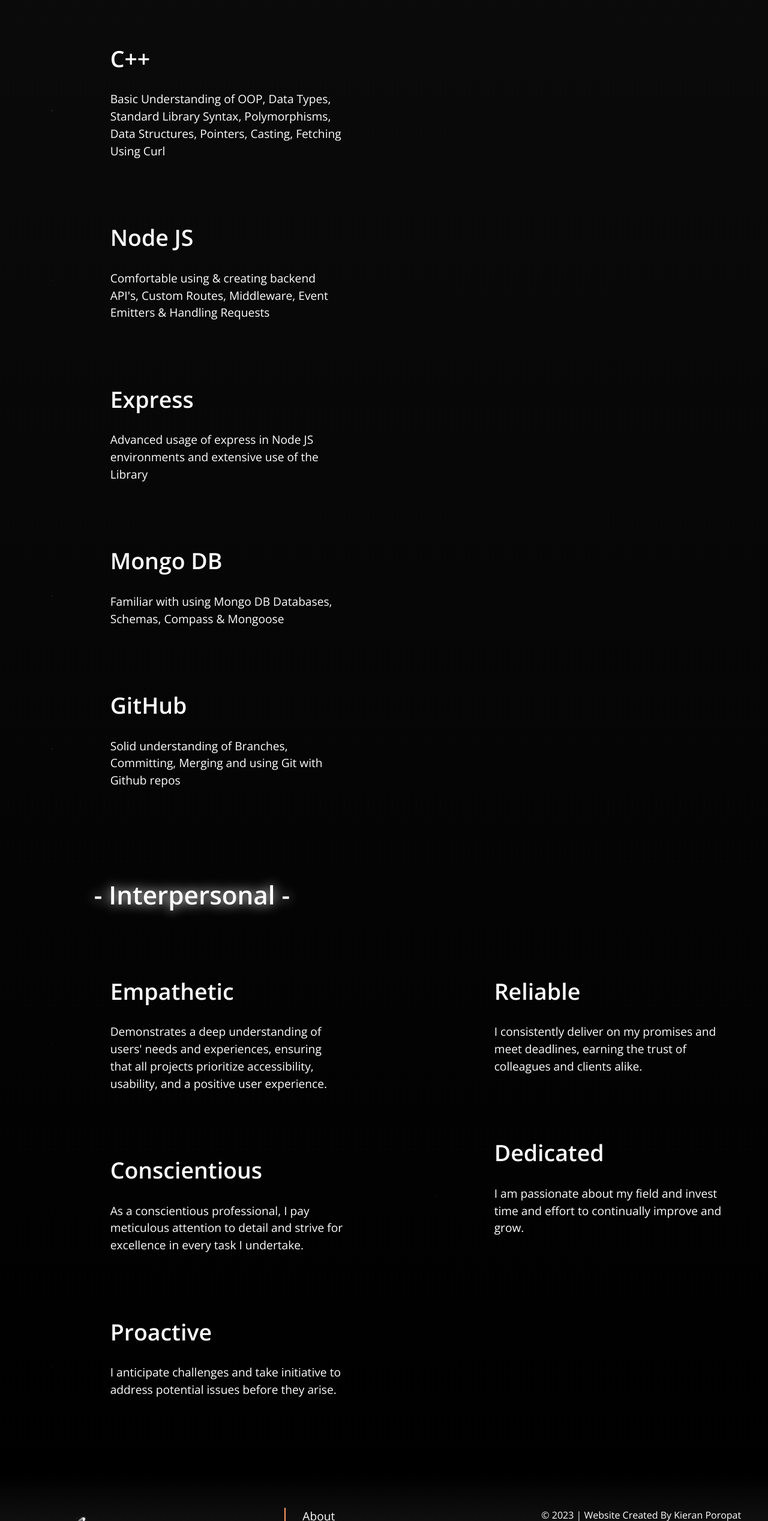
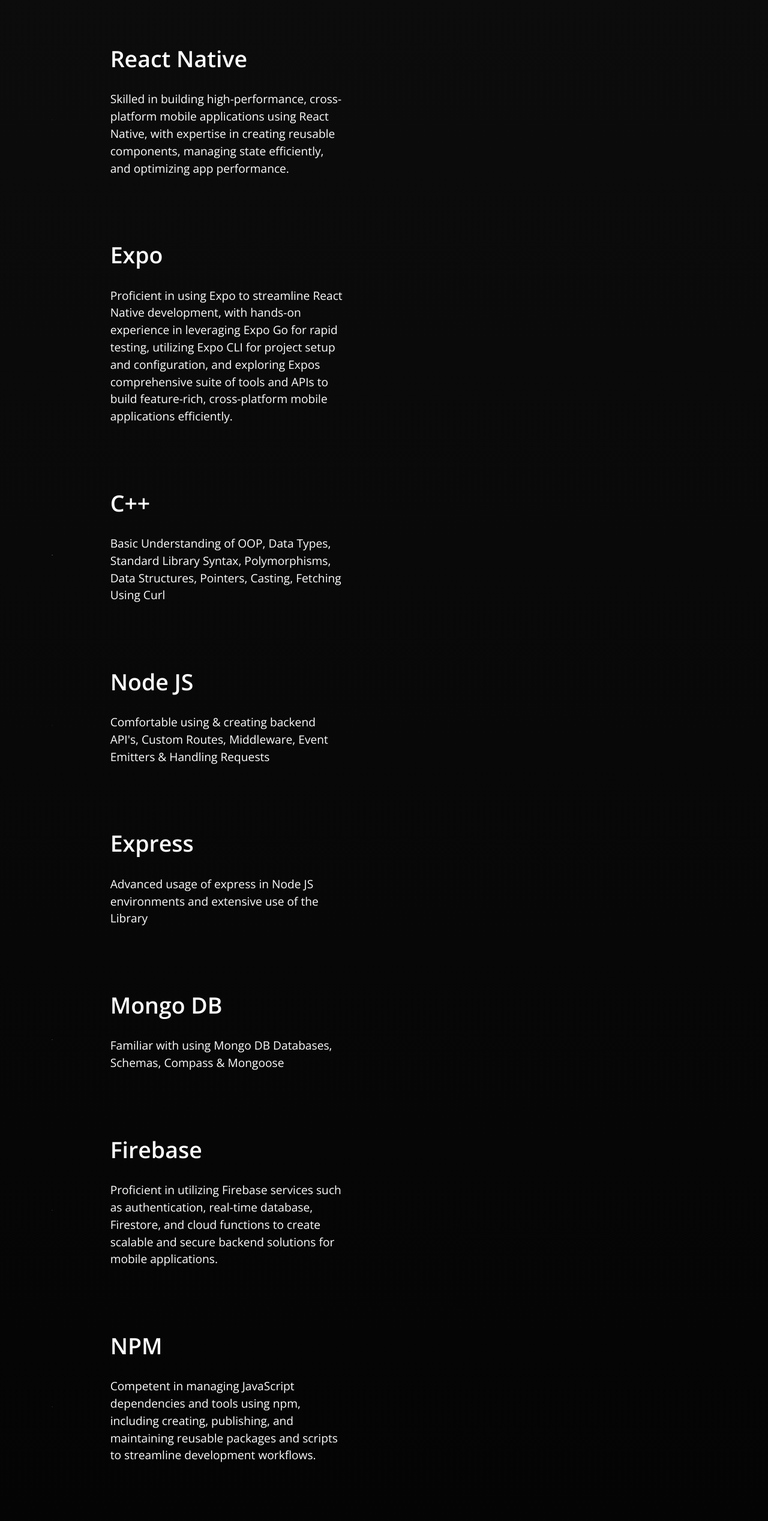
Before and after one commit to poro0002/mad9013-project-portfolio, a plain HTML site: page index.html in a window 1280 px wide. Shown: the part 2165-4701 px from the top of the page at 60% size. Drawn offline with nearby package versions, Linux system fonts and the light colour scheme.

Commit message:
changes to skills and dribble link updated

```diff
--- a/index.html
+++ b/index.html
@@ -157,6 +157,41 @@
 
                     <div class="skill">
                         <div class="card__img">
+                            <img src="./content/react-native-logo_white.png" alt="react native logo" >
+                         </div>
+                         <div class="card__info">
+                            <div class="card__text-box">
+                                <!-- prof comment
+                                  should be h3
+                                -->
+                                <h2 class="card-content__title">React Native</h2>
+                                <p class="card-content__text">Skilled in building high-performance, cross-platform mobile applications using React Native, with expertise in creating reusable components, managing state efficiently, and optimizing app performance.</p>
+                            </div>
+
+                        </div>
+                    </div>
+
+
+                    <div class="skill">
+                        <div class="card__img">
+                            <img src="./content/expo-logo_white.png" alt="Expo Logo" >
+                         </div>
+                         <div class="card__info">
+                            <div class="card__text-box">
+                                <!-- prof comment
+                                  should be h3
+                                -->
+                                <h2 class="card-content__title">Expo</h2>
+                                <p class="card-content__text">Proficient in using Expo to streamline React Native development, with hands-on experience in leveraging Expo Go for rapid testing, utilizing Expo CLI for project setup and configuration, and exploring Expos comprehensive suite of tools and APIs to build feature-rich, cross-platform mobile applications efficiently.</p>
+                            </div>
+
+                        </div>
+                    </div>
+
+
+
+                    <div class="skill">
+                        <div class="card__img">
                             <img src="./content/cpp_white.png" alt="C++ logo" >
                          </div>
                          <div class="card__info">
@@ -214,6 +249,38 @@
                                 -->
                                 <h2 class="card-content__title">Mongo DB</h2>
                                 <p class="card-content__text">Familiar with using Mongo DB Databases, Schemas, Compass & Mongoose</p>
+                            </div>
+
+                        </div>
+                    </div>
+
+                    <div class="skill">
+                        <div class="card__img">
+                            <img src="./content/firebase-logo_white.png" alt="firebase" >
+                         </div>
+                         <div class="card__info">
+                            <div class="card__text-box">
+                                <!-- prof comment
+                                  should be h3
+                                -->
+                                <h2 class="card-content__title">Firebase</h2>
+                                <p class="card-content__text">Proficient in utilizing Firebase services such as authentication, real-time database, Firestore, and cloud functions to create scalable and secure backend solutions for mobile applications.</p>
+                            </div>
+
+                        </div>
+                    </div>
+
+                    <div class="skill">
+                        <div class="card__img">
+                            <img src="./content/npm-logo_white.png" alt="npm logo" >
+                         </div>
+                         <div class="card__info">
+                            <div class="card__text-box">
+                                <!-- prof comment
+                                  should be h3
+                                -->
+                                <h2 class="card-content__title">NPM</h2>
+                                <p class="card-content__text">Competent in managing JavaScript dependencies and tools using npm, including creating, publishing, and maintaining reusable packages and scripts to streamline development workflows.</p>
                             </div>
 
                         </div>
@@ -410,6 +477,25 @@
 
                         </div>
                     </div>
+
+                    <div class="skill">
+                        <div class="card__img">
+                            <img src="./content/material-icons/partner_exchange_512dp_E8EAED_FILL0_wght400_GRAD0_opsz48.png" alt="methodical thinking person" >
+                         </div>
+                         <div class="card__info">
+                            <div class="card__text-box">
+                                <!-- prof comment
+                                  should be h3
+                                -->
+                                <h2 class="card-content__title">Collaboration</h2>
+                                <p class="card-content__text">  I Emphasize my ability to explain technical concepts clearly to non-technical stakeholders or teammates, as well as my openness to feedback.</p>
+
+                            </div>
+
+                        </div>
+                    </div>
+
+
                 </div>
 
 
@@ -443,7 +529,7 @@
               <div class="footer__copyright2">
                 <small><a target="_blank" href="https://github.com/poro0002"><img class="small-media-logo" src="./content/github-white48.png" alt="github logo"></a></small>
                 <small><a target="_blank" href="https://www.linkedin.com/in/kieran-poropat/"><img class="small-media-logo" src="./content/In-White-48.png" alt="linkedin logo"></a></small>
-                <small><a target="_blank" href="https://dribbble.com/Kiirynn"><img class="small-media-logo" src="./content/dribbble-white-logo.png" alt="dribble logo"></a></small>
+                <small><a target="_blank" href="https://dribbble.com/Kieran_"><img class="small-media-logo" src="./content/dribbble-white-logo.png" alt="dribble logo"></a></small>
                 <small><a target="_blank" href="https://twitter.com/KieranPoropat"><img class="small-media-logo" src="./content/twitter-512.png" alt="twitter logo"></a></small>
               </div>
             </div>
```
Also changed, not shown: contact.html (+2 -2 lines), portfolio.html (+1 -1 lines), content/expo-logo_white.png (added), content/firebase-logo_white.png (added), content/material-icons/partner_exchange_512dp_E8EAED_FILL0_wght400_GRAD0_opsz48.png (added), content/npm-logo_white.png (added), content/react-native-logo_white.png (added), 2 other files.
